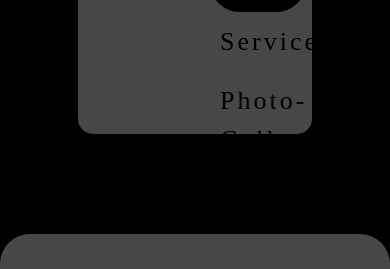
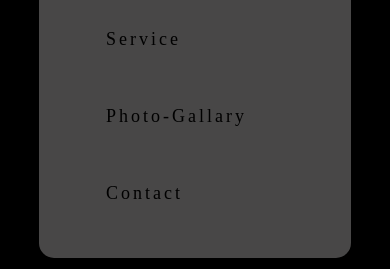
Before and after one commit to rajpoudell/Normal-business-website-, a plain HTML site: page Mill Website/index.html in a window 390 px wide. Shown: the part 216-485 px from the top of the page. Drawn offline with nearby package versions, Linux system fonts and the light colour scheme.

Commit message:
li and header is fixed with margin in li

```diff
--- a/Mill Website/style.css
+++ b/Mill Website/style.css
@@ -19,19 +19,24 @@
   top:0px;
 
 }
+.containers>img:hover{
+    scale: 1.1;
+    transition: 1s;
+}
 body{
     background-color: black;
 }
 header{
     display: flex;
     position: relative;
-    justify-content: space-around;
-    font-size: 26px ;
-    margin: 59px auto;
-    width: 60%;
+    justify-content: space-between;
+    font-size: 20px ;
+    margin: 30px auto;
+    width: 80%;
     overflow:unset;
     background-color: #484747;
     border-radius: 15px;
+    padding: 10px;
 }
 header img{
     height: 100px;
@@ -46,7 +51,7 @@ ul{
     display: flex;
     flex-wrap: wrap;
     position: relative;
-    transform: translate(0,40%);
+
 }
 .welcome{
     position: absolute;
@@ -62,17 +67,19 @@ li{
     cursor: pointer;
     display: inline;
     position: relative;
-    padding: 10px;
+    padding: 15px;
+    margin: 10px;
     letter-spacing: 3px;
     color: black;
-    border-radius: 30px;
+    border-radius: 20px;
+
     transition: 0.4s;
 }
 li:hover{
 background-color: black
 ;
 color :white;
-border-radius: 30px;
+border-radius: 20px;
 box-shadow:
   0px 9px 7.6px rgba(0, 0, 0, 0.145),
   0px 72px 61px rgba(0, 0, 0, 0.29)
@@ -171,4 +178,16 @@ li:first-child{
     .aboutus >p {
         font-size: 14px;
     }
+    header{
+        flex-wrap: wrap;
+
+    }
+    .headingul > li{
+        font-size: 18px;
+    }
+    .headingul{
+        display: flex;
+        flex-direction: column;
+
+    }
 }
```
